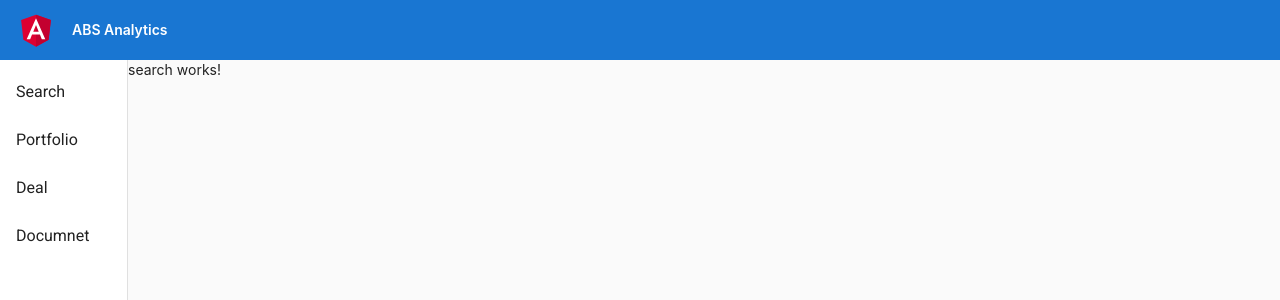
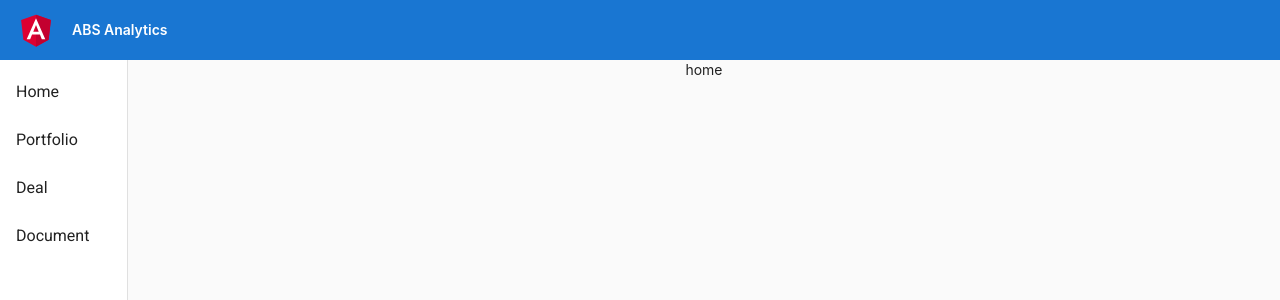
Before and after one commit to fubiye/edgar-abs-ui, an Angular app: page / in a window 1280 px wide. Shown: the top 300 px of the page. Built offline with nearby package versions, Linux system fonts and the light colour scheme.

Commit message:
add home component

```diff
--- a/src/app/app.component.css
+++ b/src/app/app.component.css
@@ -57,7 +57,12 @@ p {
 .sidenav {
   width: 8rem;
 }
-
+.nav-body {
+  display: flex;
+  flex: 1 1 auto;
+  align-items: center;
+  flex-direction: column;
+}
 svg.material-icons {
   height: 24px;
   width: auto;
--- a/src/app/app.component.html
+++ b/src/app/app.component.html
@@ -12,13 +12,13 @@
   <mat-sidenav-container class="sidebar">
     <mat-sidenav mode="side" opened class="sidenav">
       <mat-nav-list>
-        <a mat-list-item [routerLink]="'/'">Search</a>
+        <a mat-list-item [routerLink]="'/'">Home</a>
         <a mat-list-item [routerLink]="'/portfolio'">Portfolio</a>
         <a mat-list-item [routerLink]="'/deal'">Deal</a>
-        <a mat-list-item [routerLink]="'/document'">Documnet</a>
+        <a mat-list-item [routerLink]="'/document'">Document</a>
       </mat-nav-list>
     </mat-sidenav>
-    <mat-sidenav-content>
+    <mat-sidenav-content class="nav-body">
       <router-outlet></router-outlet>
     </mat-sidenav-content>
   </mat-sidenav-container>
--- /dev/null
+++ b/src/app/home/home.component.html
@@ -0,0 +1,3 @@
+<div>
+  home
+</div>
--- /dev/null
+++ b/src/app/home/home.component.ts
@@ -0,0 +1,15 @@
+import { Component, OnInit } from '@angular/core';
+
+@Component({
+  selector: 'app-home',
+  templateUrl: './home.component.html',
+  styleUrls: ['./home.component.css']
+})
+export class HomeComponent implements OnInit {
+
+  constructor() { }
+
+  ngOnInit(): void {
+  }
+
+}
--- a/src/app/search/search.component.html
+++ b/src/app/search/search.component.html
@@ -1 +1,2 @@
-<p>search works!</p>
+
+<input matInput placeholder="Search Deal, Property or anything you want" type="search"/>
```
Also changed, not shown: src/app/app.module.ts (+7 -3 lines), src/app/home/home.component.css (added), 1 other file (tests, documents, lock files or other folders).
